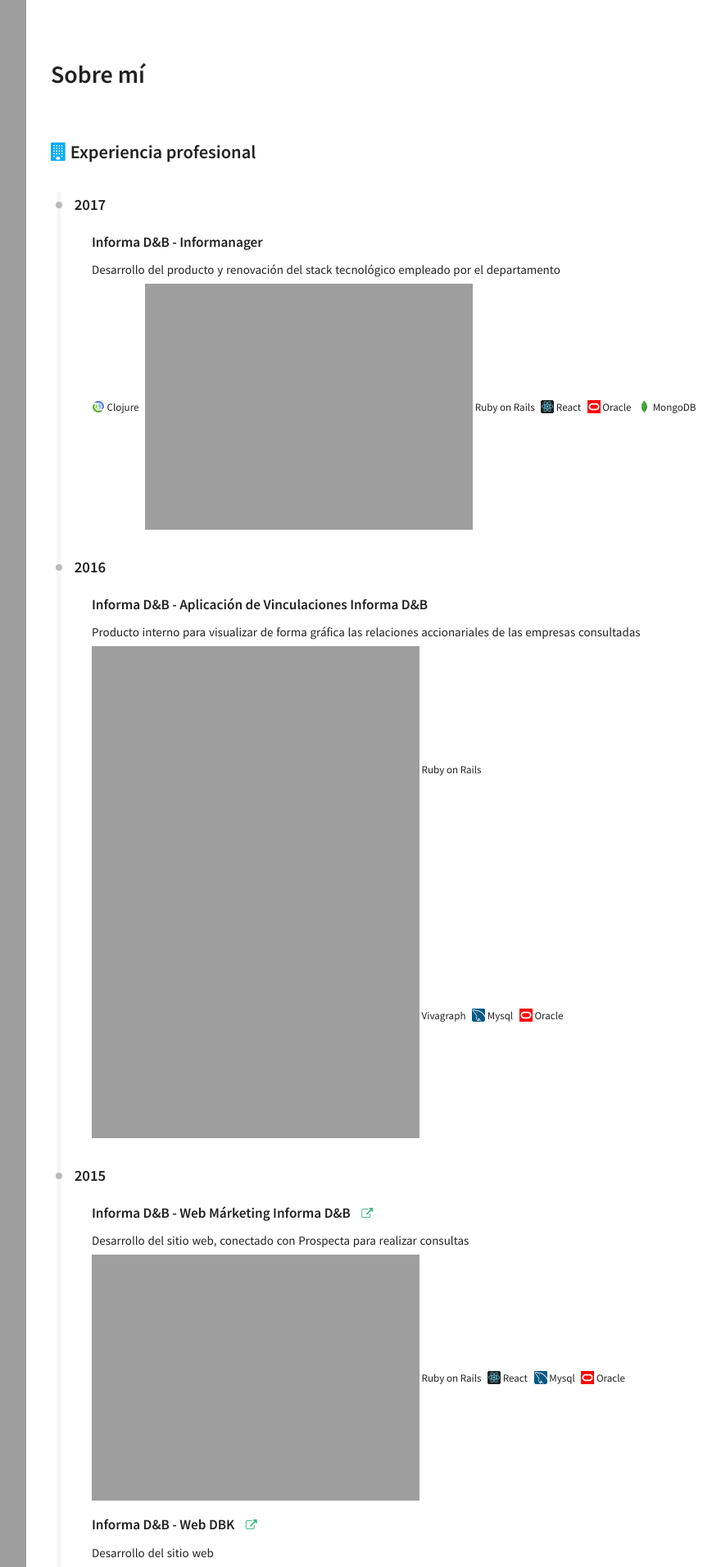
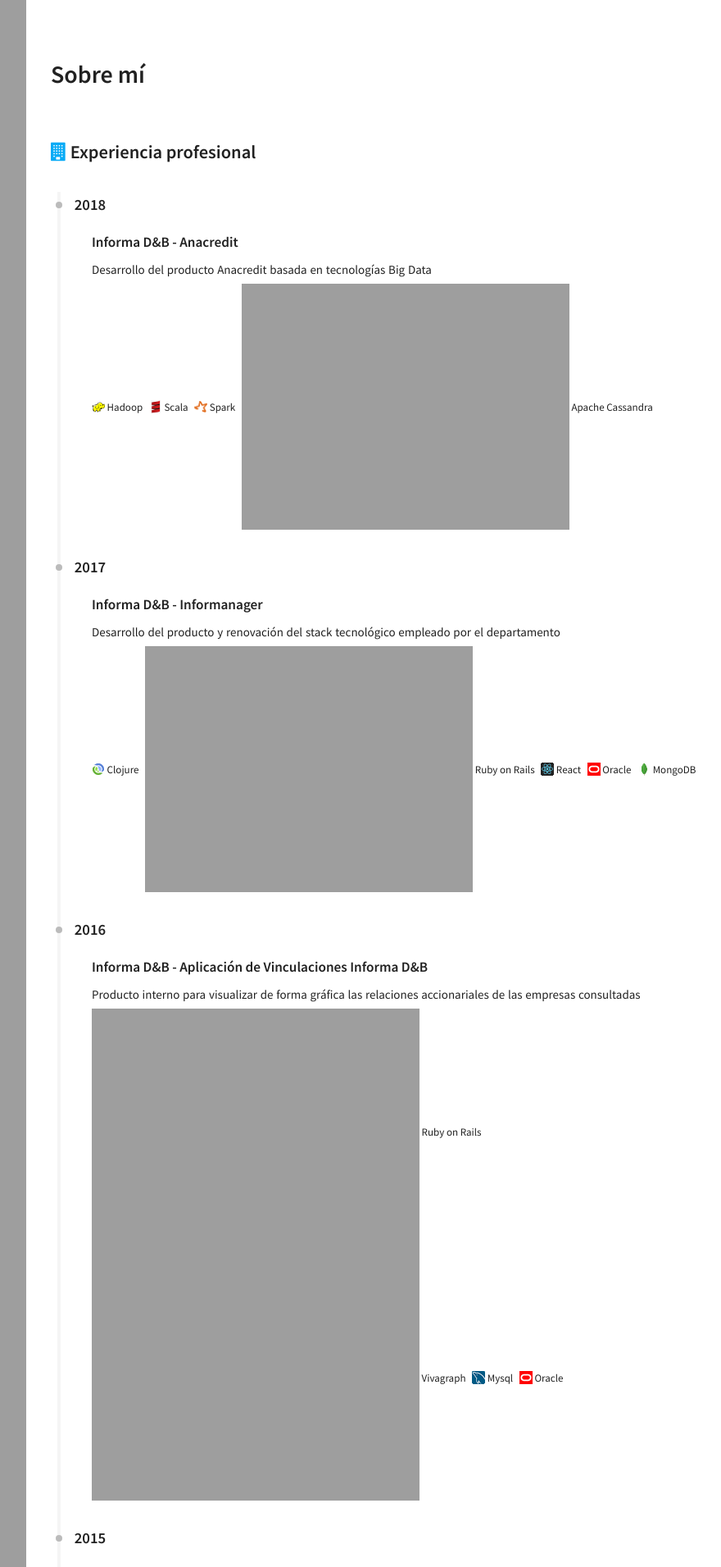
Before and after one commit to jorgesuja/jorgesuja.github.io, a Jekyll site: the page built from about.html, in a window 1280 px wide. Shown: the top 1911 px of the page at 82% size, without its empty margins (288-1168 px from the left). Built offline with Jekyll 4.4.1, drawn with Linux system fonts in a browser that asks for light colours; comment, search, counter and statistics services are not loaded; some of the changed text lies outside the part shown.

Commit message:
Anacredit project

```diff
--- a/about.html
+++ b/about.html
@@ -5,6 +5,25 @@
 ---
 <h3><i class="fa fa-building info-text-color"></i> Experiencia profesional</h3>
 <div class="timeline">
+  <div class="timeline-title">
+    <h4 class="timeline-year">2018</h4>
+  </div>
+  <ul>
+    <li>
+      <h5>Informa D&B - Anacredit</h5>
+      <p class="timeline-project-desc">Desarrollo del producto Anacredit basada en tecnologías Big Data</p>
+      <div class="timeline-project-tech">
+        <img src="{{ site.url }}/img/hadoop-icon.png">
+        <span>Hadoop</span>
+        <img src="{{ site.url }}/img/scala-icon.png">
+        <span>Scala</span>
+        <img src="{{ site.url }}/img/spark-icon.png">
+        <span>Spark</span>
+        <img src="{{ site.url }}/img/cassandra-icon.png">
+        <span>Apache Cassandra</span>
+      </div>
+    </li>
+  </ul>
   <div class="timeline-title">
     <h4 class="timeline-year">2017</h4>
   </div>
```
